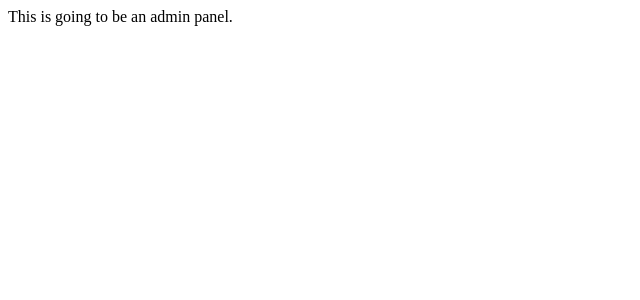
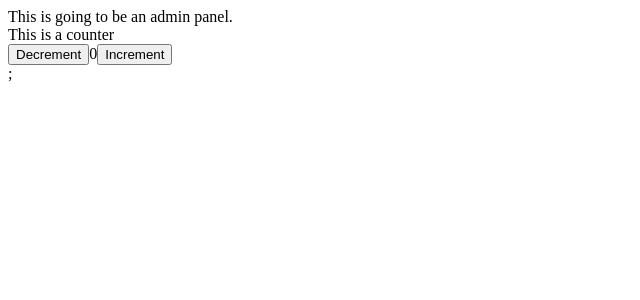
Before and after one commit to sorinB2/admin, a React (Create React App) app: page / in a window 1280 px wide. Shown: the top 300 px of the page, without its empty margins (0-640 px from the left). Built offline with nearby package versions, Linux system fonts and the light colour scheme.

Commit message:
Add redux to the project

```diff
--- a/package.json
+++ b/package.json
@@ -3,6 +3,7 @@
   "version": "0.1.0",
   "private": true,
   "dependencies": {
+    "@reduxjs/toolkit": "^1.8.4",
     "@testing-library/jest-dom": "^5.14.1",
     "@testing-library/react": "^13.0.0",
     "@testing-library/user-event": "^13.2.1",
@@ -12,6 +13,7 @@
     "@types/react-dom": "^18.0.0",
     "react": "^18.2.0",
     "react-dom": "^18.2.0",
+    "react-redux": "^8.0.2",
     "react-scripts": "5.0.1",
     "typescript": "^4.7.4",
     "web-vitals": "^2.1.0"
--- a/public/index.html
+++ b/public/index.html
@@ -2,42 +2,11 @@
 <html lang="en">
   <head>
     <meta charset="utf-8" />
-    <link rel="icon" href="%PUBLIC_URL%/favicon.ico" />
     <meta name="viewport" content="width=device-width, initial-scale=1" />
-    <meta name="theme-color" content="#000000" />
-    <meta
-      name="description"
-      content="Web site created using create-react-app"
-    />
-    <link rel="apple-touch-icon" href="%PUBLIC_URL%/logo192.png" />
-    <!--
-      manifest.json provides metadata used when your web app is installed on a
-      user's mobile device or desktop. See https://developers.google.com/web/fundamentals/web-app-manifest/
-    -->
-    <link rel="manifest" href="%PUBLIC_URL%/manifest.json" />
-    <!--
-      Notice the use of %PUBLIC_URL% in the tags above.
-      It will be replaced with the URL of the `public` folder during the build.
-      Only files inside the `public` folder can be referenced from the HTML.
-
-      Unlike "/favicon.ico" or "favicon.ico", "%PUBLIC_URL%/favicon.ico" will
-      work correctly both with client-side routing and a non-root public URL.
-      Learn how to configure a non-root public URL by running `npm run build`.
-    -->
     <title>React App</title>
   </head>
   <body>
     <noscript>You need to enable JavaScript to run this app.</noscript>
     <div id="root"></div>
-    <!--
-      This HTML file is a template.
-      If you open it directly in the browser, you will see an empty page.
-
-      You can add webfonts, meta tags, or analytics to this file.
-      The build step will place the bundled scripts into the <body> tag.
-
-      To begin the development, run `npm start` or `yarn start`.
-      To create a production bundle, use `npm run build` or `yarn build`.
-    -->
   </body>
 </html>
--- a/src/App.tsx
+++ b/src/App.tsx
@@ -1,7 +1,13 @@
 import React from 'react';
+import { Counter } from './components/counter/Counter';
 
 const App = () => {
-  return <div>This is going to be an admin panel.</div>;
+  return (
+    <>
+      <div>This is going to be an admin panel.</div>
+      <Counter />;
+    </>
+  );
 };
 
 export default App;
--- /dev/null
+++ b/src/components/counter/Counter.tsx
@@ -0,0 +1,16 @@
+import React from 'react';
+import { decrement, increment } from '../../features/counter/slice';
+import { useAppDispatch, useAppSelector } from '../../hooks/reduxHooks';
+
+export const Counter = () => {
+  const dispatch = useAppDispatch();
+  const counterValue = useAppSelector(state => state.counter.value);
+  return (
+    <div>
+      <div>This is a counter</div>
+      <button onClick={() => dispatch(decrement())}>Decrement</button>
+      {counterValue}
+      <button onClick={() => dispatch(increment())}>Increment</button>
+    </div>
+  );
+};
--- /dev/null
+++ b/src/features/counter/slice.ts
@@ -0,0 +1,29 @@
+import { createSlice } from '@reduxjs/toolkit';
+
+const initialState: Counter = {
+  status: '',
+  error: '',
+  value: 0,
+};
+
+const counterSlice = createSlice({
+  name: 'counter',
+  initialState,
+  reducers: {
+    increment: state => {
+      state.value++;
+    },
+    decrement: state => {
+      state.value--;
+    },
+  },
+});
+
+export const { increment, decrement } = counterSlice.actions;
+export const counterReducer = counterSlice.reducer;
+
+interface Counter {
+  status: string;
+  error: string;
+  value: number;
+}
--- /dev/null
+++ b/src/hooks/reduxHooks.ts
@@ -0,0 +1,5 @@
+import { TypedUseSelectorHook, useDispatch, useSelector } from 'react-redux';
+import type { RootState, AppDispatch } from '../store/store';
+
+export const useAppDispatch = () => useDispatch<AppDispatch>();
+export const useAppSelector: TypedUseSelectorHook<RootState> = useSelector;
--- a/src/index.tsx
+++ b/src/index.tsx
@@ -1,10 +1,14 @@
 import React from 'react';
 import ReactDOM from 'react-dom/client';
+import { Provider } from 'react-redux';
 import App from './App';
+import { store } from './store/store';
 
 const root = ReactDOM.createRoot(document.getElementById('root') as HTMLElement);
 root.render(
   <React.StrictMode>
-    <App />
+    <Provider store={store}>
+      <App />
+    </Provider>
   </React.StrictMode>
 );
--- /dev/null
+++ b/src/store/store.ts
@@ -0,0 +1,11 @@
+import { configureStore } from '@reduxjs/toolkit';
+import { counterReducer } from '../features/counter/slice';
+
+export const store = configureStore({
+  reducer: {
+    counter: counterReducer,
+  },
+});
+
+export type RootState = ReturnType<typeof store.getState>;
+export type AppDispatch = typeof store.dispatch;
```
Also changed, not shown: 1 other file (tests, documents, lock files or other folders).
